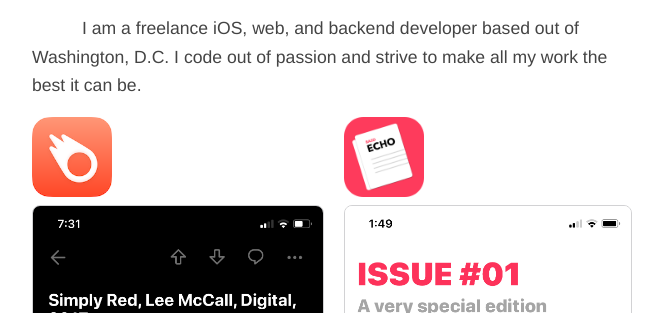
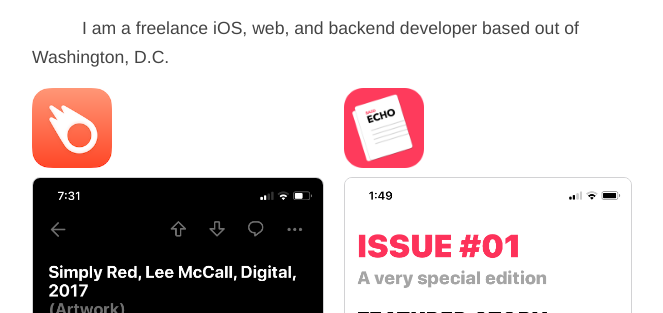
Before and after one commit to AaronKovacs/AaronKovacs.github.io, a plain HTML site: page index.html in a window 1280 px wide. Shown: the part 487-800 px from the top of the page, without its empty margins (308-971 px from the left). Drawn offline with Linux system fonts and the light colour scheme.

Commit message:
Update index.html

```diff
--- a/index.html
+++ b/index.html
@@ -175,7 +175,7 @@
 	</div>
 
 	<p style="text-indent: 50px;">
-		I am a freelance iOS, web, and backend developer based out of Washington, D.C. I code out of passion and strive to make all my work the best it can be.
+		I am a freelance iOS, web, and backend developer based out of Washington, D.C.
 	</p>
 
 	<div class="container">
```
